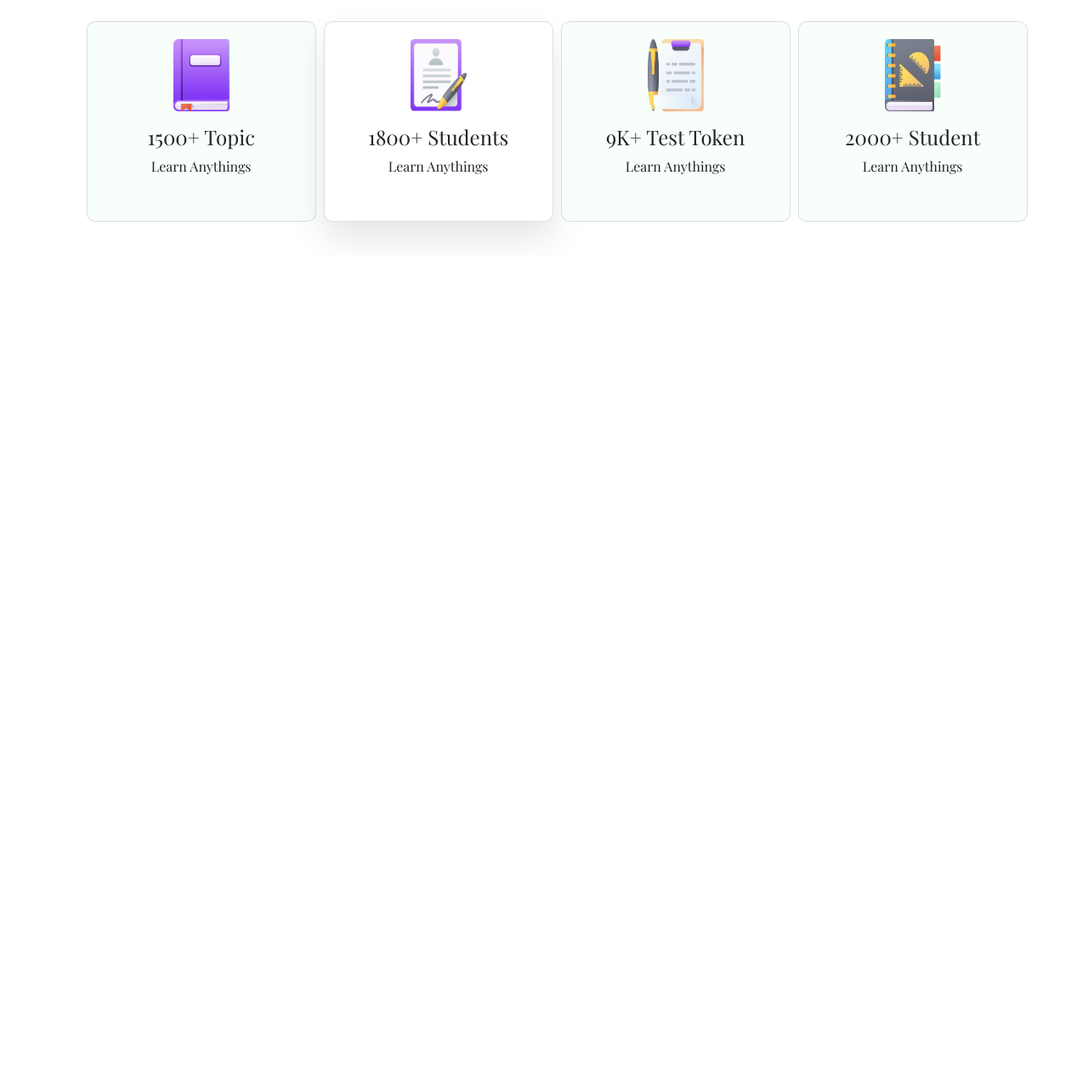
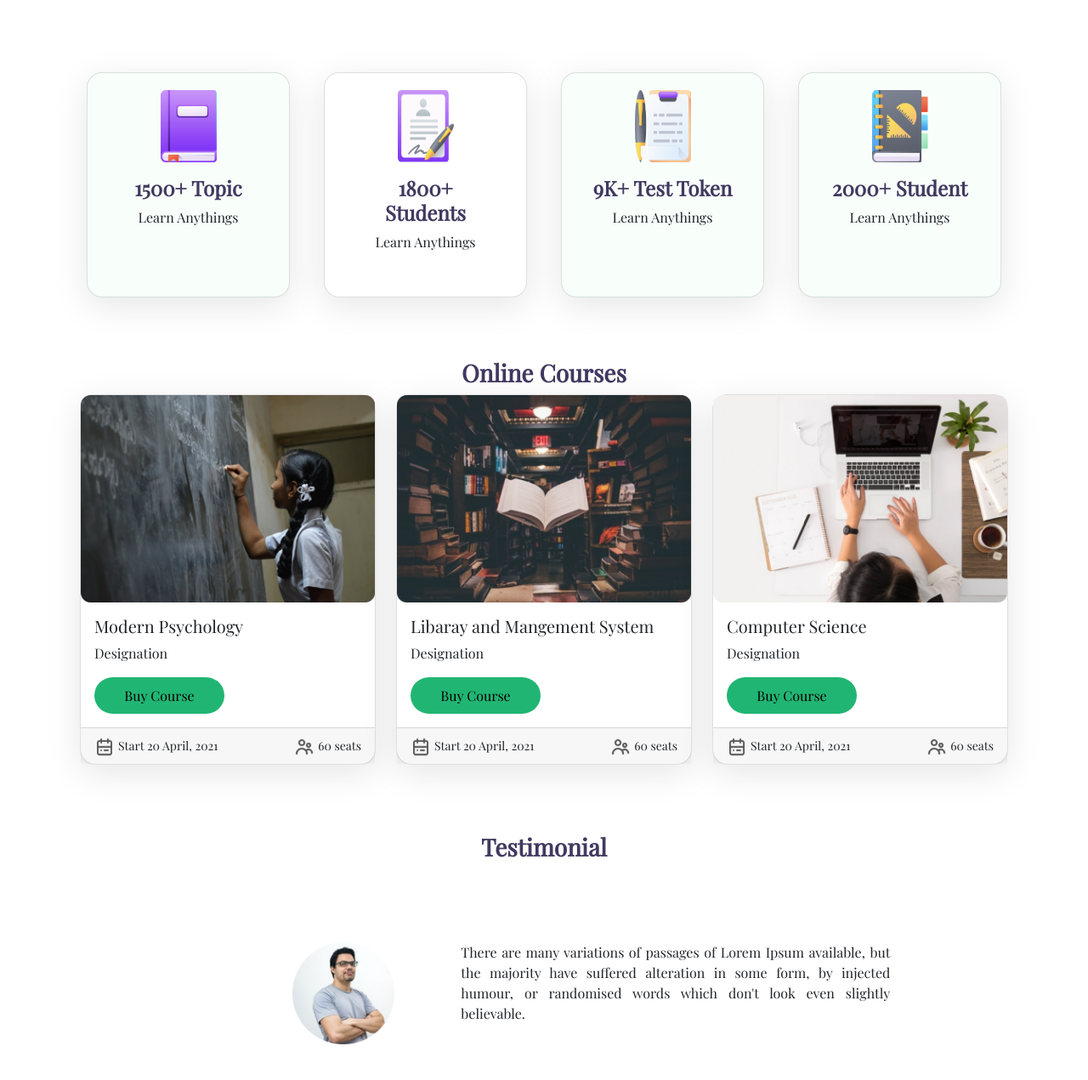
Before and after one commit to MohammedKofil/e_school, a plain HTML site: page index.html in a window 1280 px wide. Shown: the part 545-1816 px from the top of the page at 85% size. Before the commit the page ends 848 px from the top, so only its background shows below. Drawn offline with nearby package versions, Linux system fonts and the light colour scheme.

Commit message:
All done fo now

```diff
--- a/index.html
+++ b/index.html
@@ -69,11 +69,11 @@
     </header>
 
     <!-- Catagories -->
-        <div class="container">
+        <div class="container catagories">
             <div class="container-fluid">
                 <div class="row row-cols-1 row-cols-md-4 g-4">
                     <div class="col">
-                      <div class="card h-100 item-center">
+                      <div class="card h-100 item-center c">
                         <img src="images/ICON/book.png" class="card-img-top img-fluid rounded mx-auto d-block" alt="...">
                         <div class="card-body">
                           <h4 class="card-title">1500+ Topic</h4>
@@ -82,7 +82,7 @@
                       </div>
                     </div>
                     <div class="col">
-                      <div class="card h-100 item-center cat-2">
+                      <div class="card h-100 item-center cat-2 text-center c">
                         <img src="images/ICON/Student.png" class="card-img-top img-fluid rounded mx-auto d-block" alt="...">
                         <div class="card-body">
                           <h4 class="card-title">1800+ Students</h5>
@@ -91,7 +91,7 @@
                       </div>
                     </div>
                     <div class="col">
-                      <div class="card h-100 item-center">
+                      <div class="card h-100 item-center c">
                         <img src="images/ICON/Test.png" class="card-img-top img-fluid rounded mx-auto d-block" alt="...">
                         <div class="card-body">
                           <h4 class="card-title">9K+ Test Token</h4>
@@ -100,7 +100,7 @@
                       </div>
                     </div>
                     <div class="col">
-                        <div class="card h-100 item-center">
+                        <div class="card h-100 item-center c">
                           <img src="images/ICON/Students.png" class="card-img-top img-fluid rounded mx-auto d-block" alt="...">
                           <div class="card-body">
                             <h4 class="card-title">2000+ Student</h4>
@@ -111,6 +111,105 @@
                   </div>
             </div>
         </div>
+
+        <!-- Online Courses -->
+        <div class="container">
+            <div class="top container-fluid">
+                <h3>Online Courses</h3>
+            </div>
+            <div class="courses container-fluid">
+                <div class="row row-cols-1 row-cols-md-3 g-4">
+                    <div class="col">
+                      <div class="card h-100">
+                        <img src="images/Photos/Morder pyschology.png" class="card-img-top" alt="...">
+                        <div class="card-body">
+                          <h5 class="card-title">Modern Psychology</h5>
+                          <p class="card-text">Designation</p>
+                          <a href="#">
+                            <button class="button">
+                              Buy Course
+                            </button>
+                          </a>
+                        </div>
+                        <div class="card-footer d-flex justify-content-between">
+                          <div>
+                            <img src="images/ICON/calendar.png" alt="">
+                            <small>Start 20 April, 2021</small>
+                          </div>
+                          <div>
+                            <img src="images/ICON/people.png" alt="">
+                            <small>60 seats</small>
+                          </div>
+                        </div>
+                      </div>
+                    </div>
+                    <div class="col">
+                      <div class="card h-100">
+                        <img src="images/Photos/Morder psyc.png" class="card-img-top" alt="...">
+                        <div class="card-body">
+                          <h5 class="card-title">Libaray and Mangement System</h5>
+                          <p class="card-text">Designation</p>
+                          <a href="#">
+                            <button class="button">
+                              Buy Course
+                            </button>
+                          </a>
+                        </div>
+                        <div class="card-footer d-flex justify-content-between">
+                          <div>
+                            <img src="images/ICON/calendar.png" alt="">
+                            <small>Start 20 April, 2021</small>
+                          </div>
+                          <div>
+                            <img src="images/ICON/people.png" alt="">
+                            <small>60 seats</small>
+                          </div>
+                        </div>
+                      </div>
+                    </div>
+                    <div class="col">
+                      <div class="card h-100">
+                        <img src="images/Photos/Morder pychons.png" class="card-img-top" alt="...">
+                        <div class="card-body">
+                          <h5 class="card-title">Computer Science</h5>
+                          <p class="card-text">Designation</p>
+                          <a href="#">
+                            <button class="button">
+                              Buy Course
+                            </button>
+                          </a>
+                        </div>
+                        <div class="card-footer d-flex justify-content-between">
+                          <div>
+                            <img src="images/ICON/calendar.png" alt="">
+                            <small>Start 20 April, 2021</small>
+                          </div>
+                          <div>
+                            <img src="images/ICON/people.png" alt="">
+                            <small>60 seats</small>
+                          </div>
+                        </div>
+                      </div>
+                    </div>
+                  </div>
+            </div>
+        </div>
+
+      <!-- Testimonial -->
+      <div class="container">
+        <div class="top container-fluid">
+          <h3>Testimonial</h3>
+        </div>
+        <div class="container-fluid test d-flex justify-content-between">
+          <div class="img-t">
+            <img src="images/Photos/Man.png" alt="">
+          </div>
+          <div class="test-body-t">
+            <p>There are many variations of passages of Lorem Ipsum available, but the majority have suffered alteration in some form, by injected humour, or randomised words which don't look even slightly believable.</p>
+          </div>
+        </div>
+
+      </div>
 
 
 
--- a/style.css
+++ b/style.css
@@ -7,8 +7,12 @@ header{
 span{
     color: #21B573;
 }
+h3, h4{
+    color:#413960;
+    font-weight: bolder;
+}
 .container{
-    margin-bottom: 50px;
+    margin-bottom: 80px;
 }
 .navbar{
     display: flex;
@@ -41,23 +45,53 @@ span{
     width: 153px;
     height: 43px;
 }
-.card img{
+.catagories img{
     width: 66px;
     height: 85px;
 }
-.card{
+.c{
     padding: 8%;
     margin: 3%;
     border-radius: 10px;
-    width: 270px;
-    height: 270px;
+    /* width: 270px;
+    height: 270px; */
     background-color: #F8FFFB;
     align-items: center;
 }
-.card p{
+.c p{
     text-align: center;
 }
 .cat-2{
     box-shadow: 0px 20px 40px rgba(0, 0, 0, 0.1);
     background-color: #FFFFFF !important;
 }
+.top{
+    text-align: center;
+}
+.card-footer{
+    background-color: none !important;
+}
+.card{
+    box-shadow: 0px 10px 40px rgba(0, 0, 0, 0.1);
+    border-radius: 18px;
+}
+.card-footer img{
+    width: 24px;
+    height: 24px;
+}
+.test{
+    padding-right: 15%;
+    padding-left: 15%;
+    margin: 5%;
+}
+.test img{
+    width: 120px;
+    height: 120px;
+}
+.img-t, .test-body-t{
+    margin: 5%;
+    align-items: center;
+}
+.test-body-t{
+    text-align: justify;
+}
```
